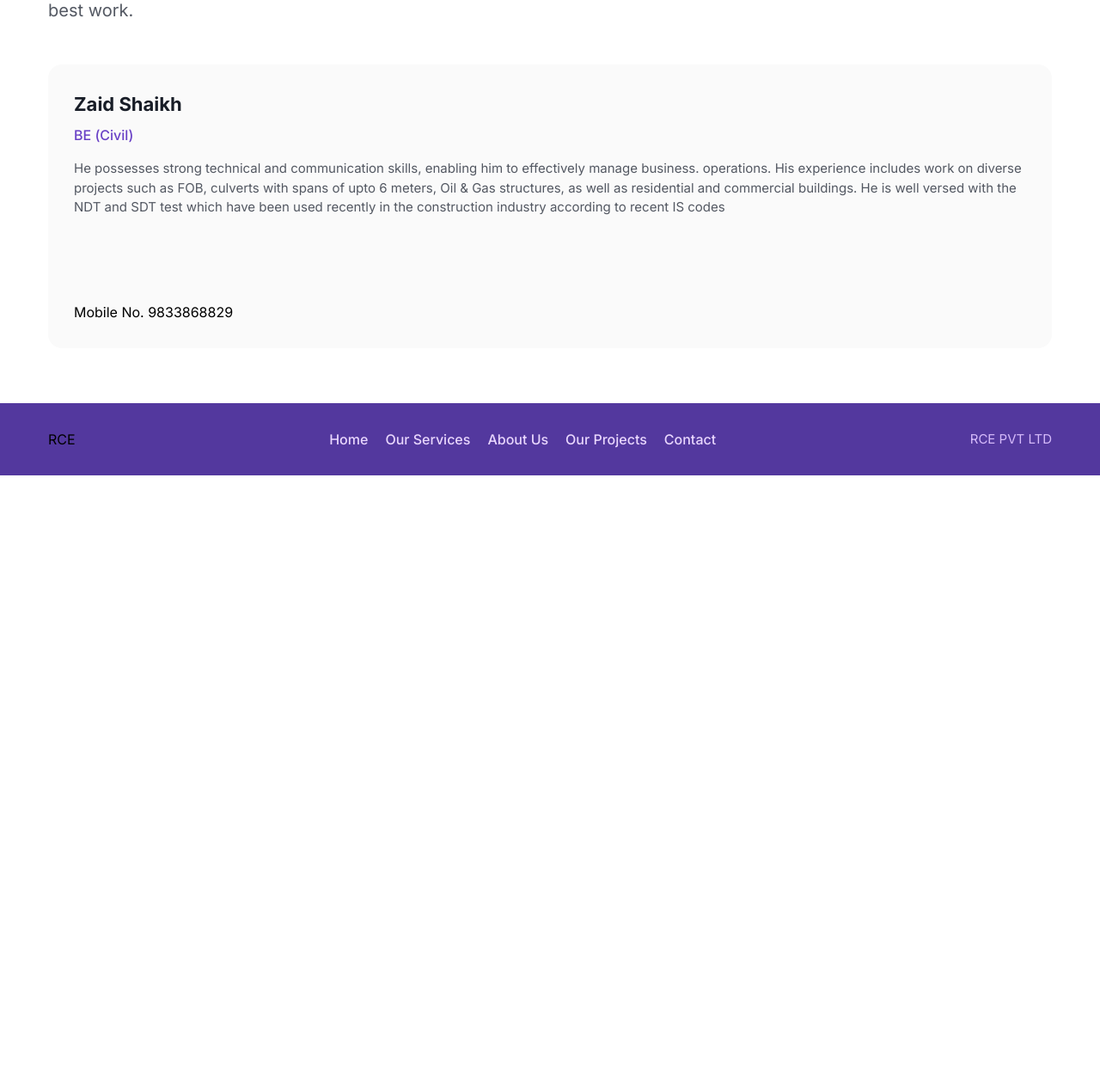
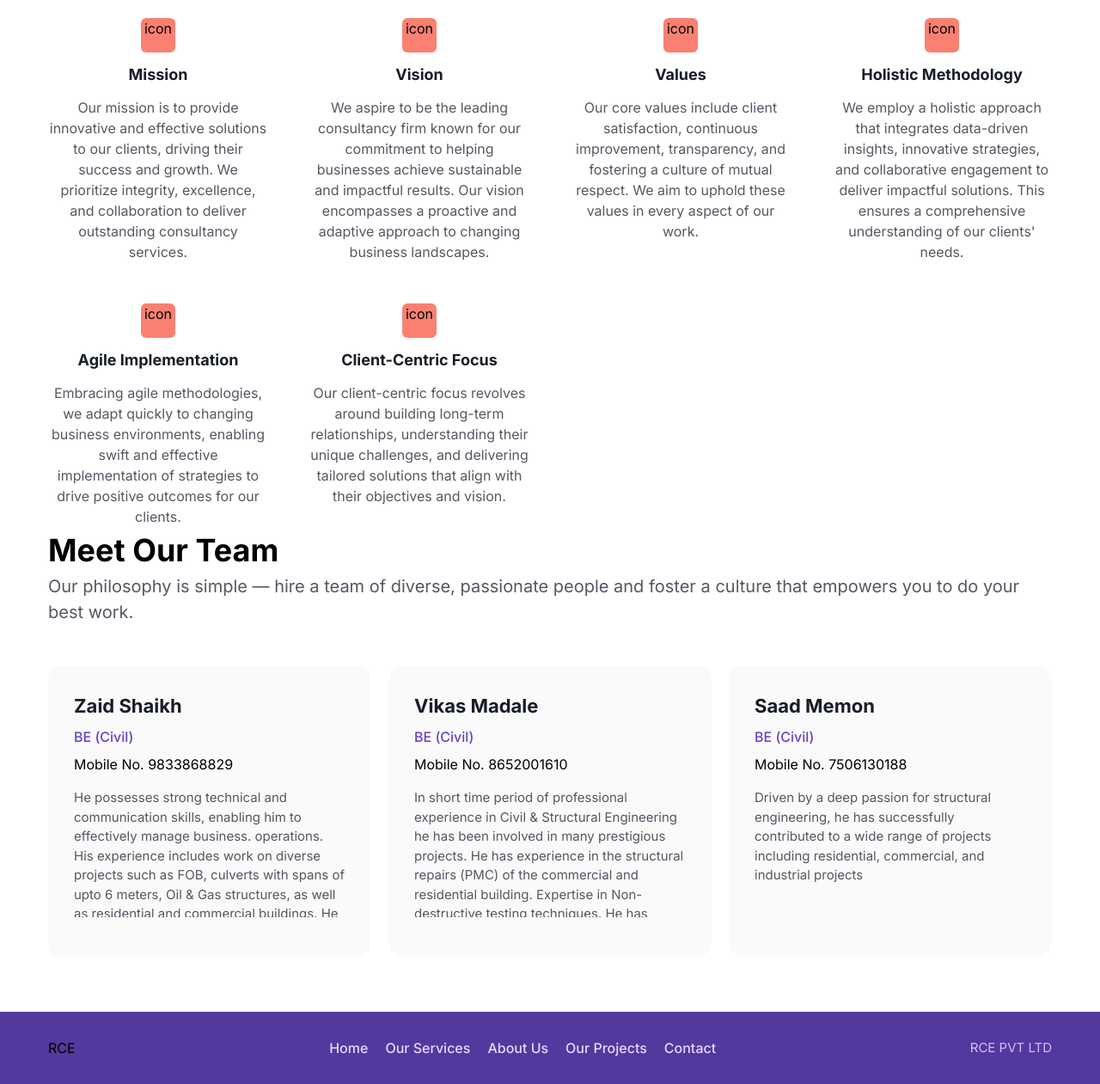
Before and after one commit to AnasShaikh96/rce-website, an Astro site: page /about-us in a window 1280 px wide. Shown: the part 401-1662 px from the top of the page at 86% size. Before the commit the page ends 954 px from the top, so only its background shows below. Built offline with nearby package versions, Linux system fonts and the light colour scheme; Astro itself is replaced by a stand-in of ours.

Commit message:
about pages

```diff
--- a/src/pages/about-us/index.astro
+++ b/src/pages/about-us/index.astro
@@ -8,6 +8,104 @@ import Layout from "../../layouts/Layout.astro";
       <span class="common-hero__mark">About Us</span>
       <h1 class="common-hero__title">Know More About Us</h1>
       <p class="common-hero__subtitle">Our Journey, team and all the details</p>
+    </div>
+  </section>
+
+  <section class="container values-wrapper">
+    <div class="values-header">
+      <h4 class="section-title">How we work at Untitled</h4>
+      <p class="section-subtitle">
+        Our shared values keep us connected and guide us as one team.
+      </p>
+    </div>
+    <div class="values-content">
+      <div class="values-list-wrapper">
+        <div class="values-list">
+          <div class="values-icon">
+            <span>icon</span>
+          </div>
+          <div>
+            <h5 class="values-title">Mission</h5>
+            <p class="value-subtitle">
+              Our mission is to provide innovative and effective solutions to
+              our clients, driving their success and growth. We prioritize
+              integrity, excellence, and collaboration to deliver outstanding
+              consultancy services.
+            </p>
+          </div>
+        </div>
+        <div class="values-list">
+          <div class="values-icon">
+            <span>icon</span>
+          </div>
+          <div>
+            <h5 class="values-title">Vision</h5>
+            <p class="value-subtitle">
+              We aspire to be the leading consultancy firm known for our
+              commitment to helping businesses achieve sustainable and impactful
+              results. Our vision encompasses a proactive and adaptive approach
+              to changing business landscapes.
+            </p>
+          </div>
+        </div>
+        <div class="values-list">
+          <div class="values-icon">
+            <span>icon</span>
+          </div>
+          <div>
+            <h5 class="values-title">Values</h5>
+            <p class="value-subtitle">
+              Our core values include client satisfaction, continuous
+              improvement, transparency, and fostering a culture of mutual
+              respect. We aim to uphold these values in every aspect of our
+              work.
+            </p>
+          </div>
+        </div>
+
+        <div class="values-list">
+          <div class="values-icon">
+            <span>icon</span>
+          </div>
+          <div>
+            <h5 class="values-title">Holistic Methodology</h5>
+            <p class="value-subtitle">
+              We employ a holistic approach that integrates data-driven
+              insights, innovative strategies, and collaborative engagement to
+              deliver impactful solutions. This ensures a comprehensive
+              understanding of our clients' needs.
+            </p>
+          </div>
+        </div>
+
+        <div class="values-list">
+          <div class="values-icon">
+            <span>icon</span>
+          </div>
+          <div>
+            <h5 class="values-title">Agile Implementation</h5>
+            <p class="value-subtitle">
+              Embracing agile methodologies, we adapt quickly to changing
+              business environments, enabling swift and effective implementation
+              of strategies to drive positive outcomes for our clients.
+            </p>
+          </div>
+        </div>
+        <div class="values-list">
+          <div class="values-icon">
+            <span>icon</span>
+          </div>
+          <div>
+            <h5 class="values-title">Client-Centric Focus</h5>
+            <p class="value-subtitle">
+              Our client-centric focus revolves around building long-term
+              relationships, understanding their unique challenges, and
+              delivering tailored solutions that align with their objectives and
+              vision.
+            </p>
+          </div>
+        </div>
+      </div>
     </div>
   </section>
 
@@ -25,6 +123,10 @@ import Layout from "../../layouts/Layout.astro";
         <div class="teams-card">
           <h5 class="teams-title">Zaid Shaikh</h5>
           <p class="teams-alias">BE (Civil)</p>
+          <div class="teams-card__contact">
+            <span> Mobile No. </span>
+            <a href="tel:+">9833868829</a>
+          </div>
           <p class="teams-card__desc">
             He possesses strong technical and communication skills, enabling him
             to effectively manage business. operations. His experience includes
@@ -34,10 +136,39 @@ import Layout from "../../layouts/Layout.astro";
             been used recently in the construction industry according to recent
             IS codes
           </p>
+        </div>
+
+        <div class="teams-card">
+          <h5 class="teams-title">Vikas Madale</h5>
+          <p class="teams-alias">BE (Civil)</p>
           <div class="teams-card__contact">
             <span> Mobile No. </span>
-            <a href="tel:+">9833868829</a>
+            <a href="tel:+">8652001610</a>
           </div>
+          <p class="teams-card__desc">
+            In short time period of professional experience in Civil &
+            Structural Engineering he has been involved in many prestigious
+            projects. He has experience in the structural repairs (PMC) of the
+            commercial and residential building. Expertise in Non-destructive
+            testing techniques. He has worked on various new construction/
+            repairs / strengthening / waterproofing projects that have given him
+            state of Art in providing the services with International Quality
+            Standards.
+          </p>
+        </div>
+
+        <div class="teams-card">
+          <h5 class="teams-title">Saad Memon</h5>
+          <p class="teams-alias">BE (Civil)</p>
+          <div class="teams-card__contact">
+            <span> Mobile No. </span>
+            <a href="tel:+">7506130188</a>
+          </div>
+          <p class="teams-card__desc">
+            Driven by a deep passion for structural engineering, he has
+            successfully contributed to a wide range of projects including
+            residential, commercial, and industrial projects
+          </p>
         </div>
       </div>
     </div>
--- a/src/styles/global.css
+++ b/src/styles/global.css
@@ -427,6 +427,11 @@ a {
   margin-bottom: 48px;
 }
 
+.teams-card-wrapper {
+  display: grid;
+  gap: 20px;
+  grid-template-columns: repeat(auto-fit, minmax(250px, 1fr));
+}
 .teams-card {
   background-color: #fafafa;
   padding: 30px;
@@ -444,8 +449,7 @@ a {
   color: #6941c6;
   font-size: 16px;
   font-weight: 500;
-  margin-bottom: 16px;
-
+  margin-bottom: 8px;
 }
 
 .teams-card__desc {
@@ -455,3 +459,51 @@ a {
   margin-bottom: 16px;
   color: var(--text-color-secondary);
 }
+
+.teams-card__contact {
+  margin-bottom: 16px;
+}
+
+/* OUR VALUES SECTION */
+
+.values-list-wrapper {
+  display: grid;
+  grid-template-columns: repeat(auto-fit, minmax(250px, 1fr));
+  gap: 36px;
+}
+
+.values-header {
+  margin-bottom: 24px;
+}
+
+.values-list {
+  text-align: center;
+}
+
+.values-list .values-icon {
+  width: 40px;
+  height: 40px;
+  margin-inline: auto;
+  background-color: salmon;
+  border-radius: 6px;
+}
+
+.values-title {
+  font-size: 18px;
+  color: var(--text-color-primary);
+  line-height: 28px;
+  margin: 12px 0;
+}
+
+.value-subtitle {
+  font-size: 16px;
+  line-height: 24px;
+  font-weight: 400;
+  color: var(--text-color-secondary);
+}
+
+@media (min-width: 767px) {
+  .values-list-wrapper {
+    gap: 48px;
+  }
+}
```
